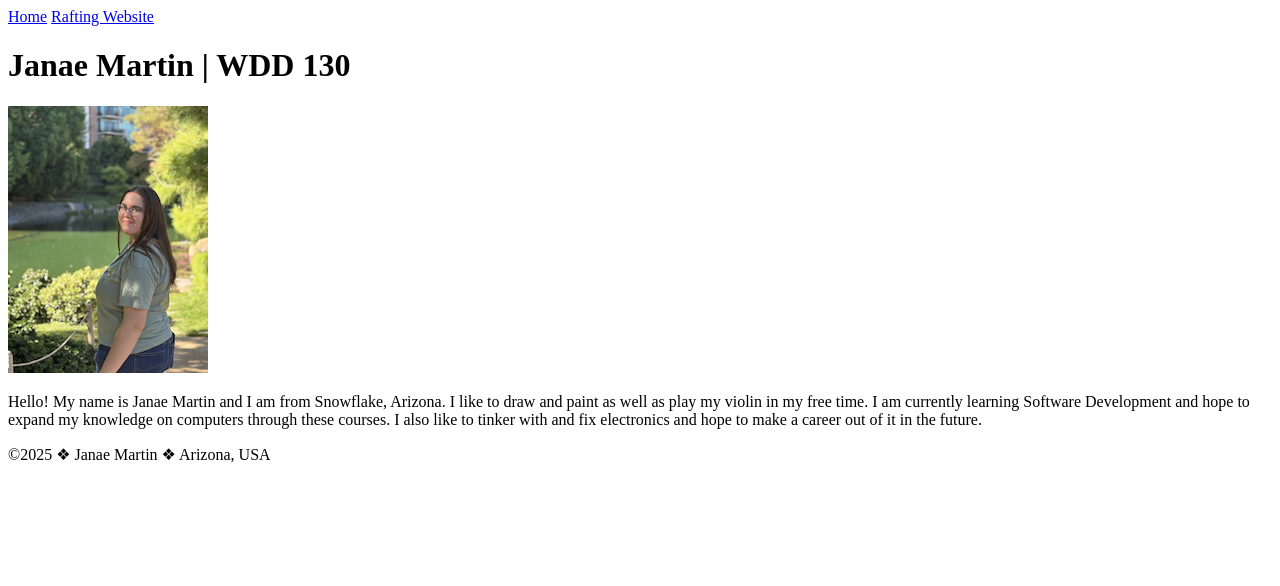
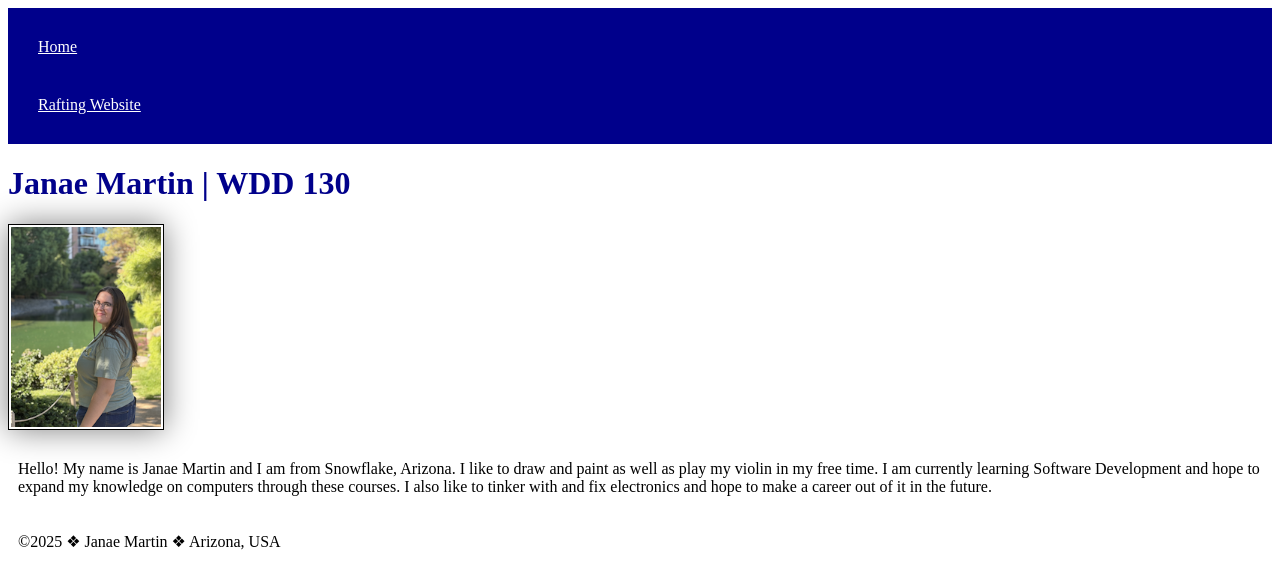
Before and after one commit to janaemartin/wdd130, a plain HTML site: page index.html in a window 1280 px wide. Drawn offline with Linux system fonts and the light colour scheme.

Commit message:
added styles to index using css

```diff
--- a/index.html
+++ b/index.html
@@ -2,6 +2,7 @@
 <html lang="en">
 
 <head>
+    <link rel="stylesheet" href="styles/styles.css">
     <meta charset="UTF-8">
     <meta name="viewport" content="width=device-width, initial-scale=1.0">
     <title>Janae Martin | WDD 130</title>
--- a/styles/styles.css
+++ b/styles/styles.css
@@ -0,0 +1,22 @@
+nav {
+    background-color: darkblue;
+    padding: 10px;
+}
+nav a {
+    color: white;
+    display: block;
+    padding: 20px;
+}
+h1 {
+    color: darkblue;
+}
+img {
+    width: 150px;
+    height: auto;
+    border: 1px solid black;
+    padding: 2px;
+    box-shadow: 0 0 30px gray;
+}
+p {
+    padding: 10px;
+}
```
